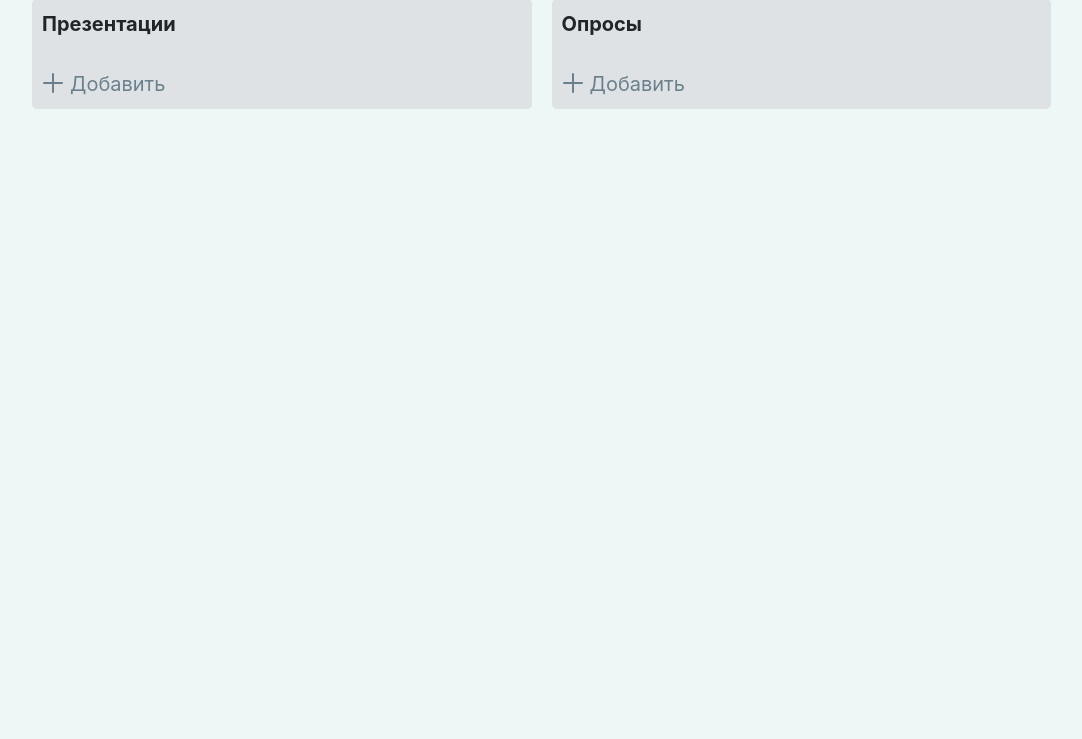
After one commit to MenacingDwarf/SocialHack, a Django app: template frontApp/templates/frontApp/editLessonPage.html in a window 1280 px wide. The commit adds this page. Shown: the part 379-1118 px from the top of the page, without its empty margins (63-1145 px from the left). Run offline with Django 3.2, Linux system fonts and the light colour scheme; the template is opened without the code that fills it: values that come from a table or form of the project are taken from there, others are empty; tables that the repository leaves empty hold one stand-in row (values such as "Sample post"); some libraries are stand-ins or nearby versions.

Commit message:
Adding activities

```diff
--- /dev/null
+++ b/frontApp/static/editLesson.js
@@ -0,0 +1,107 @@
+// Добавление новой карточки или колонки
+// Во всех функциях входной параметр elem - кнопка, к которой прикреплена эта функция
+
+// Начать добавление карточки
+// Создаёт поле ввода текта новой карточки и кнопки добавления и отмены
+// Функция прикрепляется к кнопке внизу колонки
+var start_adding_card = function(elem) {
+  var input = document.createElement('textarea');
+  input.className = "card";
+  input.setAttribute("placeholder","Введите название");
+  input.onkeydown = pressEnter;
+  elem.parentNode.children[1].appendChild(input).focus();
+
+  input = document.createElement('textarea');
+  input.className = "card";
+  input.setAttribute("placeholder","Введите ссылку");
+  input.onkeydown = pressEnter;
+  elem.parentNode.children[1].appendChild(input);
+
+  elem.parentNode.replaceChild(make_buttons("Добавить", "add_card(this)", "stop_adding_card(this)"),elem);
+
+  input.scrollIntoView();
+}
+
+// Добавить карту
+// Добавляет в конец текущей колонки новую карточку
+// Функция прикрепляется к кнопке "Добавить карточку"
+var add_card = function(elem) {
+	var textareas = elem.parentNode.parentNode.children[1].querySelectorAll('textarea.card');
+	var card = document.createElement('div');
+	card.className = "card";
+	card.innerHTML = textareas[0].value;
+
+	var link = document.createElement('div');
+	link.setAttribute("hidden","hidden");
+	link.innerHTML = textareas[1].value;
+
+	card.appendChild(link);
+	sendChanges(textareas[0].value,textareas[1].value);
+	replace_buttons(elem,"start_adding_card(this)","Добавить");
+	textareas[0].parentNode.removeChild(textareas[0]);
+	textareas[1].parentNode.replaceChild(card,textareas[1]);
+}
+
+// Отмена добавления
+// Отменяет добавление новой карточки
+// Функция прикрепляется к крестику
+var stop_adding_card = function(elem) {
+	cards = elem.parentNode.parentNode.children[1];
+	cards.removeChild(cards.querySelectorAll('textarea.card')[0]);
+	replace_buttons(elem,"start_adding_card(this)","Добавить");
+};
+
+
+
+// Вспомогательные функции
+
+// Заменяет кнопки, в состав которых входит elem на кнопку добавление с текстом text и прикреплённой к ней функцией func
+var replace_buttons = function(elem,func,text) {
+  var add = document.createElement('div');
+  add.className = "add-card";
+  add.setAttribute("onclick",func);
+  add.innerHTML = "<div class=\"plus\"></div>"+text;
+
+  elem.parentNode.parentNode.replaceChild(add,elem.parentNode);
+}
+
+// Генерирует объект, включающий в себя две кнопки:
+// 1. кнопку добавления с текстом text и функцией клика add_function
+// 2. кнопку отмены с функцией клика close_function
+var make_buttons = function(text,add_function,close_function) {
+  var buttons = document.createElement('div');
+  var add = document.createElement('div');
+  add.className = "add-card-button";
+  add.innerHTML = text;
+  add.setAttribute("onclick",add_function);
+
+  var close = document.createElement('div');
+  close.className = "close";
+  close.setAttribute("onclick", close_function);
+  var cross = document.createElement('div');
+  cross.className = "cross";
+
+  close.appendChild(cross);
+  buttons.appendChild(add);
+  buttons.appendChild(close);
+
+  return buttons;
+}
+
+function sendChanges(present_name,present_link) {
+  var xhr = new XMLHttpRequest();
+  var body = "?present_name=" + encodeURIComponent(present_name) +
+             "&present_link=" + encodeURIComponent(present_link);
+  xhr.open("POST", 'update/present/', true);
+
+  xhr.setRequestHeader('Content-Type', 'application/x-www-form-urlencoded');
+
+  xhr.send(body);
+}
+
+// Обработка нажатия клавиши ентер при вводе текста в текстовое поле
+function pressEnter(e) {
+  if (e.keyCode == 13) {
+    e.target.parentNode.parentNode.querySelectorAll('.add-card-button')[0].click();
+  }
+}
--- a/frontApp/static/style.css
+++ b/frontApp/static/style.css
@@ -32,19 +32,21 @@ a:hover {
     height: 10vh;
     background-color: #23CE6B;
 }
-.card {
+.window {
     background-color: white;
     border-radius: 0;
     box-shadow: 0 0 10px rgba(0,0,0,0.2);
 }
-textarea.card {
+textarea.window {
     margin-bottom: 10px;
     resize: none;
 }
 .teacher-card {
     width: 50%;
     padding: 20px;
-    margin: auto;
+    margin-left: auto;
+    margin-right: auto;
+    margin-bottom: 20px;
 }
 .col-3 > img {
     width: 100%;
@@ -104,3 +106,208 @@ textarea.card {
 	cursor: pointer;
 	opacity: 0.7;
 }
+
+/*columns and cards*/
+/* Колонки */
+.columns {
+    width: 100%;
+    height: 95vh;
+    display: flex;
+    overflow-x: auto;
+    align-items: flex-start;
+}
+.columns::-webkit-scrollbar {
+    height: 1vh;
+    z-index: 9999;
+}
+.columns::-webkit-scrollbar-track {
+    -webkit-box-shadow: inset 0 0 6px rgba(0,0,0,0.3);
+    -webkit-border-radius: 10px;
+    border-radius: 10px;
+}
+.columns::-webkit-scrollbar-thumb {
+    -webkit-border-radius: 10px;
+    border-radius: 10px;
+    background: rgba(220,220,220,0.8);
+    -webkit-box-shadow: inset 0 0 6px rgba(0,0,0,0.5);
+}
+.columns::-webkit-scrollbar-thumb:window-inactive {
+	background: rgba(220,220,220,0.4);
+}
+.column {
+    background-color: #DEE2E5;
+    margin: 20px 10px 0 10px;
+    padding: 10px;
+    width: 45%;
+    max-width: 45%;
+    min-width: 45%;
+    border-radius: 5px;
+    max-height: 85vh;
+    height: auto;
+}
+.empty-column {
+    background-color: #C9D2D9;
+    margin: 20px 10px 0 10px;
+    padding: 10px;
+    min-width: 20%;
+    max-width: 20%;
+    border-radius: 5px;
+}
+.trashhold {
+	z-index: 1;
+	flex: 0 0 auto;
+	height: 5vh;
+	margin-top: -5vh;
+	display: flex;
+	opacity: 0.4;
+	align-items: center;
+	justify-content: center;
+	background-color: grey;
+}
+.trashhold > img {
+	height: 90%;
+	margin: auto;
+}
+
+
+/* Карточки внутри колонок */
+.cards {
+	width: 100%;
+	overflow-y: auto;
+	max-height: 70vh;
+	margin-bottom: 10px;
+}
+
+/* Настройка скроллбара */
+.cards::-webkit-scrollbar {
+    width: 8px;
+}
+.cards::-webkit-scrollbar-track {
+    -webkit-box-shadow: inset 0 0 6px rgba(0,0,0,0.3);
+    -webkit-border-radius: 10px;
+    border-radius: 10px;
+}
+.cards::-webkit-scrollbar-thumb {
+    -webkit-border-radius: 10px;
+    border-radius: 10px;
+    background: rgba(220,220,220,0.8);
+    -webkit-box-shadow: inset 0 0 6px rgba(0,0,0,0.5);
+}
+.cards::-webkit-scrollbar-thumb:window-inactive {
+	background: rgba(220,220,220,0.4);
+}
+.change-text {
+	border: 0px;
+	font-family: inherit;
+	font-size: inherit;
+	min-height: 1em;
+	border-radius: 5px;
+	width: 93%;
+	margin-bottom: 20px;
+	padding: 10px;
+}
+.change-text::placeholder {
+	color: #C1C2C4;
+}
+
+/* Стили для самих карточек и кнопок добавления */
+.empty-card {
+	padding: 10px;
+	box-sizing: border-box;
+	min-height: 1em;
+	width: 100%;
+	border-radius: 5px;
+	background-color: #C9D2D9;
+	margin-bottom: 10px;
+}
+.card {
+	border-radius: 5px;
+	box-sizing: border-box;
+	width: 100%;
+	min-height: 2em;
+	background-color: white;
+	padding: 10px;
+	margin-bottom: 10px;
+	box-shadow: 0 0 10px rgba(0,0,0,0.2);
+	word-break: break-all;
+}
+div.card:hover {
+	cursor: pointer;
+}
+textarea.card {
+	resize: none;
+	border: 0px;
+	font-family: inherit;
+	font-size: inherit;
+}
+textarea.card::placeholder {
+	color: #C1C2C4;
+}
+.column-title {
+	font-weight: bold;
+	min-height: 1em;
+	margin-bottom: 20px;
+	word-break: break-all;
+}
+.column-title:hover {
+	cursor: pointer;
+}
+.add-card {
+	color: #6B808C;
+}
+.add-card:hover {
+	cursor: pointer;
+	opacity: 0.8;
+}
+.close {
+	float: right;
+}
+.close:hover {
+	cursor: pointer;
+	opacity: 0.8;
+}
+
+/* Отрисовка плюсика и крестика */
+.plus {
+	margin-right: 26px;
+	display: inline-block;
+	background: #6B808C;
+	height: 20px;
+	width: 2px;
+	border-radius: 5px;
+	position: relative;
+	left: 10px;
+	top: 2px;
+}
+.plus:after {
+	content: "";
+	height: 2px;
+	width: 20px;
+	background: #6B808C;
+	position: absolute;
+	border-radius: 5px;
+	left: -9px;
+	top: 9px;
+}
+.cross {
+	margin: 10px;
+	margin-right: 26px;
+	background: #6B808C;
+	height: 20px;
+	width: 1px;
+	border-radius: 5px;
+	position: relative;
+	left: 10px;
+	top: 2px;
+	transform: rotate(45deg) scale(1.5,1.5);
+}
+.cross:after {
+	content: "";
+	height: 1px;
+	width: 20px;
+	background: #6B808C;
+	position: absolute;
+	border-radius: 5px;
+	left: -9px;
+	top: 9px;
+}
--- /dev/null
+++ b/frontApp/templates/frontApp/editLessonPage.html
@@ -0,0 +1,25 @@
+{% extends 'frontApp/teacherWraper.html' %}
+{% block title %}Профиль{% endblock %}
+{% block content %}
+    <div class="container">
+    <section class="columns">
+  		<div class="column">
+            <div class="column-title">Презентации</div>
+            <div class="cards"></div>
+            <div class="add-card" onclick="start_adding_card(this)">
+                <div class="plus"></div>Добавить
+            </div>
+        </div>
+        <div class="column">
+            <div class="column-title">Опросы</div>
+            <div class="cards"></div>
+            <div class="add-card" onclick="start_adding_card(this)">
+                <div class="plus"></div>Добавить
+            </div>
+        </div>
+	</section>
+
+    </div>
+    {% load staticfiles %}
+    <script src="{% static 'editLesson.js' %}"></script>
+{% endblock %}
--- a/frontApp/templates/frontApp/lessonsPage.html
+++ b/frontApp/templates/frontApp/lessonsPage.html
@@ -5,9 +5,9 @@
         <h1>Лекции</h1>
         <div class="row">
             {% for lesson in lessons %}
-                <a class="card lesson-card" href="{{ lesson.id }}">{{ lesson }}</a>
+                <a class="window lesson-card" href="{{ lesson.id }}">{{ lesson }}</a>
             {% endfor %}
-            <div class="card new-lesson" onclick="startAddingLesson(this)">Новая лекция</div>
+            <div class="window new-lesson" onclick="startAddingLesson(this)">Новая лекция</div>
         </div>
     </div>
 
--- a/frontApp/templates/frontApp/teacherProfile.html
+++ b/frontApp/templates/frontApp/teacherProfile.html
@@ -5,7 +5,7 @@
         <h1>Курсы</h1>
         <div class="row">
             {% for course in courses %}
-                <a class="card course-card" href="/courses/{{ course.id }}">{{ course.title }}</a>
+                <a class="window course-card" href="/courses/{{ course.id }}">{{ course.title }}</a>
             {% endfor %}
         </div>
     </div>
--- a/frontApp/templates/frontApp/teacherWraper.html
+++ b/frontApp/templates/frontApp/teacherWraper.html
@@ -3,7 +3,7 @@
 <div class="container">
 {% block page %}
         <div class="row">
-            <a href ="/" class="card teacher-card">
+            <a href ="/" class="window teacher-card">
                 <div class="row">
                     <div class="col-3"><img src="{{ teacher.ava }}"></div>
                     <div class="col-9"><h4>{{ teacher.second_name }} {{ teacher.name }}</h4></div>
--- a/task/views.py
+++ b/task/views.py
@@ -7,7 +7,7 @@ from django.http import JsonResponse
 def courses(request, id):
     lessons = Lesson.objects.all().filter(course=id)
 
-    teacher = Course.objects.get(id=id).tutor
+    teacher = Course.object.get(id=id).tutor
 
 
     return render(request, 'frontApp/lessonsPage.html', {'lessons': lessons, 'id': id, 'teacher': teacher})
```
Also changed, not shown: frontApp/static/lessons.js (+4 -4 lines), database/migrations/0002_auto_20190511_1613.py (added), database/migrations/0003_auto_20190511_1910.py (added).
